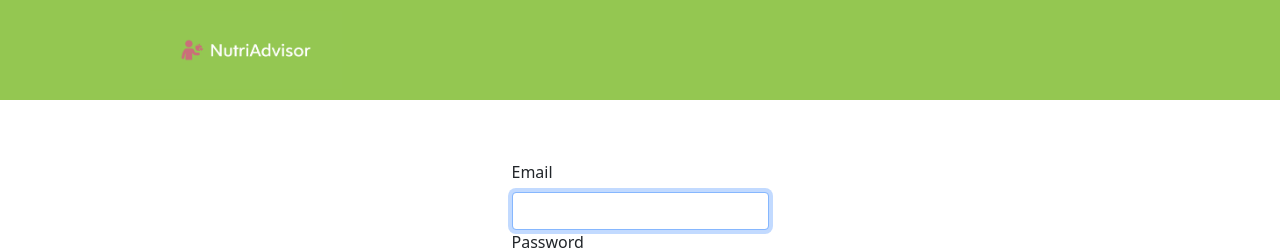
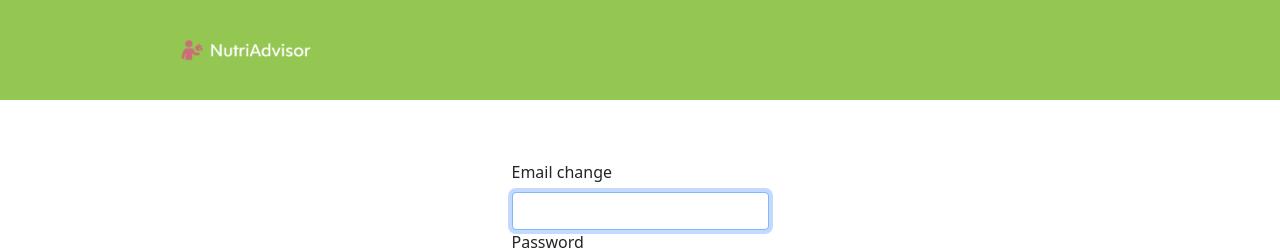
Before and after one commit to magotts/nutriadvisor, a React (Create React App) app in the folder client/: page /login in a window 1280 px wide. Shown: the top 250 px of the page. Built offline with nearby package versions, Linux system fonts and the light colour scheme.

Commit message:
test change

```diff
--- a/client/src/pages/Login.js
+++ b/client/src/pages/Login.js
@@ -19,7 +19,7 @@ export default function Login() {
     <div className="Login">
       <Form onSubmit={handleSubmit}>
         <Form.Group size="lg" controlId="email">
-          <Form.Label>Email</Form.Label>
+          <Form.Label>Email change</Form.Label>
           <Form.Control
             autoFocus
             type="email"
```
